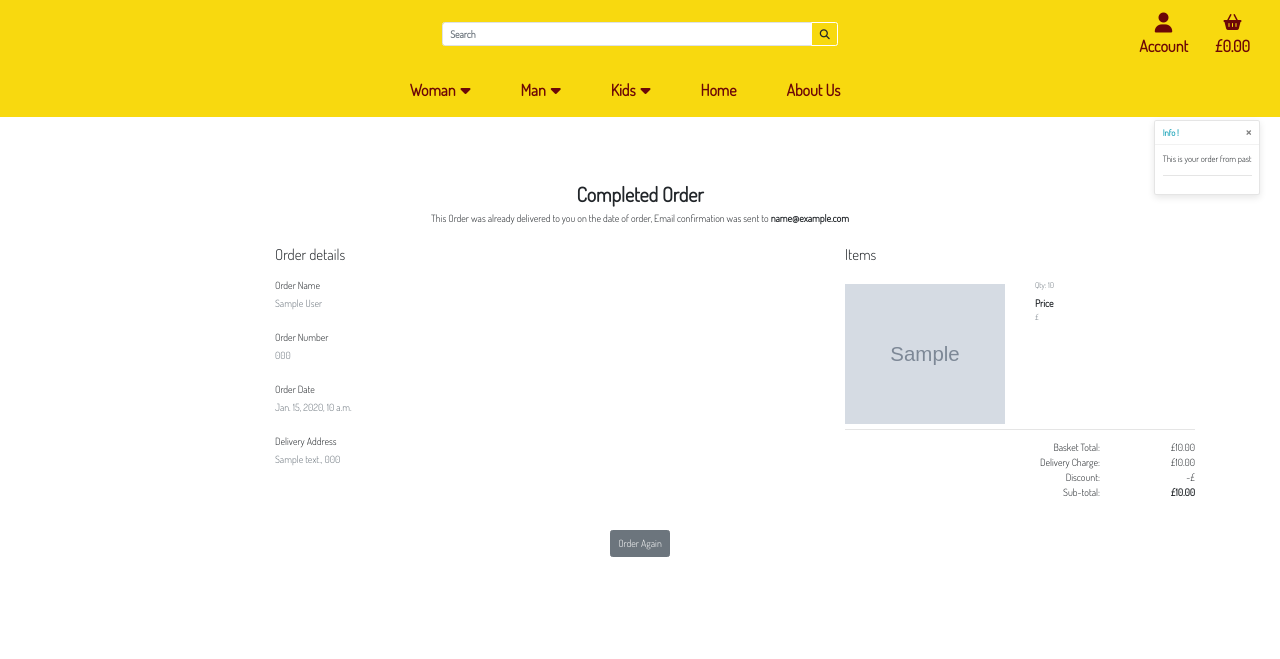
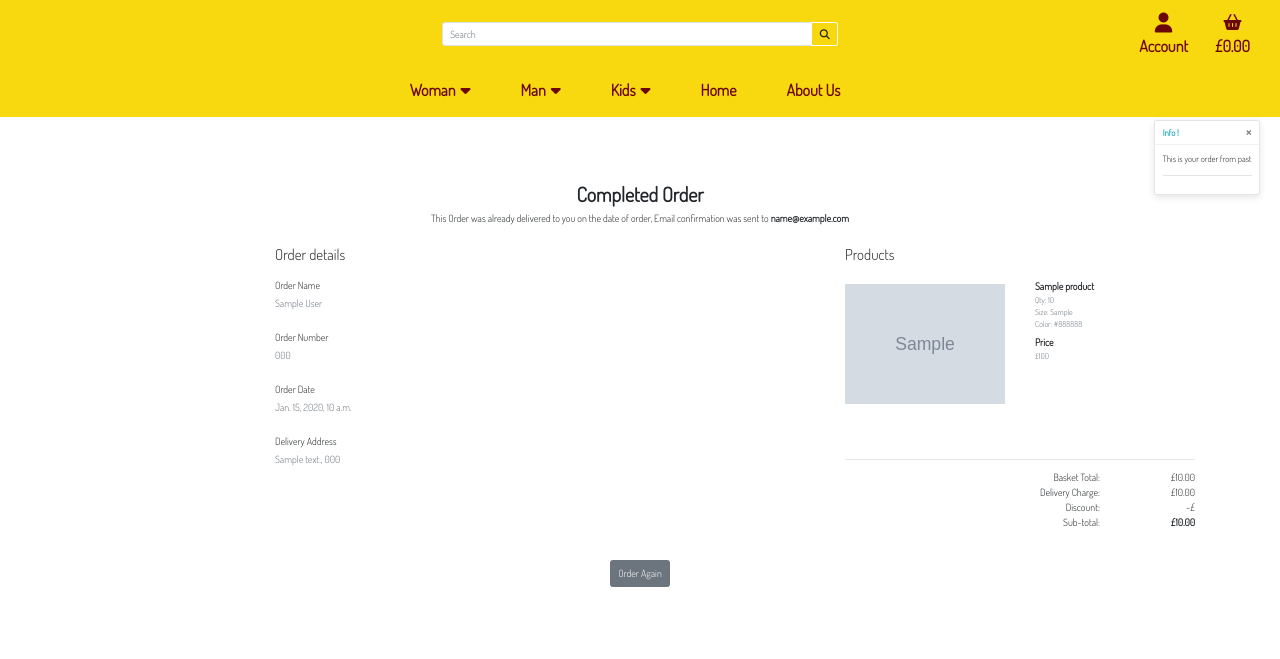
Before and after one commit to shiva123-coder/pashmina-collection, a Django app: page /accounts/order_history/000 in a window 1280 px wide. Shown: the top 659 px of the page. Run offline with Django 5.2, Linux system fonts and the light colour scheme; tables that the repository leaves empty hold one stand-in row (values such as "Sample post"); grey boxes marked "Sample" are stand-in pictures; some libraries are stand-ins or nearby versions.

Commit message:
updated some css for order history page and also updated README.md

```diff
--- a/profiles/static/profiles/css/profiles.css
+++ b/profiles/static/profiles/css/profiles.css
@@ -0,0 +1,15 @@
+.asteriskField {
+    display: none;
+}
+
+.requiredField {
+    color: #000000;
+    font-weight: bold;
+}
+
+.order-history-table,
+.product-summary-container {
+    max-height: 450px;
+    overflow-y: scroll;
+    margin-bottom: 50px;
+}
--- a/profiles/templates/profiles/order_history.html
+++ b/profiles/templates/profiles/order_history.html
@@ -3,7 +3,7 @@
 {% load basket_tools %}
 
 {% block extra_css %}
-    <link rel="stylesheet" href="{% static 'checkout/css/checkout.css' %}">
+    <link rel="stylesheet" href="{% static 'profiles/css/profiles.css' %}">
 {% endblock %}
 
 {% block header_main %}
@@ -59,11 +59,12 @@
 
         <!-----items details-->
         <div class="col-sm-12 col-md-4 offset-md-2">
-            <h4 class="mt-3">Items</h4>
-            <div class="item-summary-container">
+            <h4 class="mt-3">Products</h4>
+             <div class="product-summary-container">
                 {% for ib in order.lineitems.all %}
+                <!--lineitems is related name on djanjo model for OrderLineItem Class -->
                     <div class="row">
-                         {% if ib.product.product_images.first %}
+                        {% if ib.product.product_images.first %}
                             {% for product_image in ib.product.product_images.all %}
                                 {% if product_image.color == ib.color %}
                                     <div class="col checkout-img-col mb-2 mt-2">
@@ -76,18 +77,23 @@
                                 <img class="w-100 mt-3" src="{{ MEDIA_URL }}noimage.jpg" alt="{{ ib.product.product_name }}">
                             </div>
                         {% endif %}
-
                         <div class="col">
                             <div class="row">
                                 <div class="col mt-3">
-                                    <p class="my-0"><strong>{{ ib.item.name }}</strong></p>
+                                    <p class="my-0"><strong>{{ ib.product.product_name }}</strong></p>
                                     <p class="my-0 small text-muted">Qty: {{ ib.quantity }}</p>
+                                    {% if ib.size %}
+                                        <p class="my-0 small text-muted">Size: {{ ib.size }}</p>
+                                    {% endif %}
+                                    {% if ib.color %}
+                                        <p class="my-0 small text-muted">Color: {{ ib.color }}</p>
+                                    {% endif %}
                                 </div>
                             </div>
                             <div class="row">
                                 <div class="col">
                                     <p class="my-0 mt-2"><strong>Price</strong></p>
-                                    <p class="my-0 small text-muted">£{{ ib.item.price | calculate_total:ib.quantity }}</p>
+                                    <p class="my-0 small text-muted">£{{ ib.product.price | calculate_total:ib.quantity }}</p>
                                 </div>
                             </div>
                         </div>
```
Also changed, not shown: pashmina_home/settings.py (+7 -0 lines), profiles/templates/profiles/user_profile.html (+0 -10 lines), README.md, media/products/images/black.jpg (added), media/products/images/blue.jpg (added), media/products/images/gray.jpg (added), media/products/images/purple.jpg (added), media/products/images/red.jpg (added), media/products/images/white.jpg (added), media/products/images/yellow.jpg (added).
